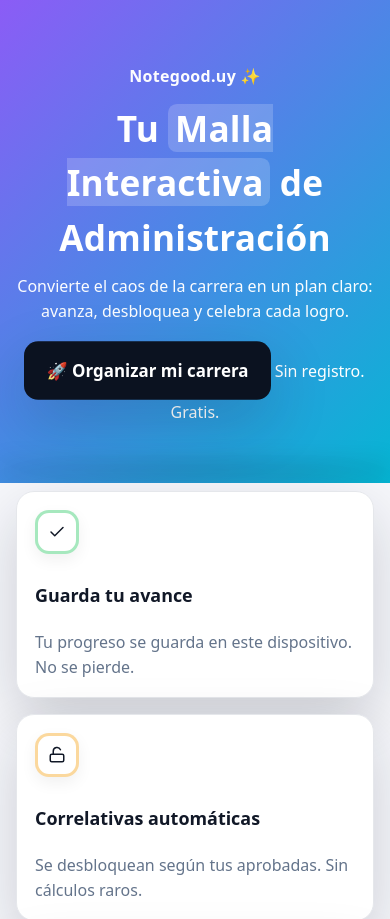
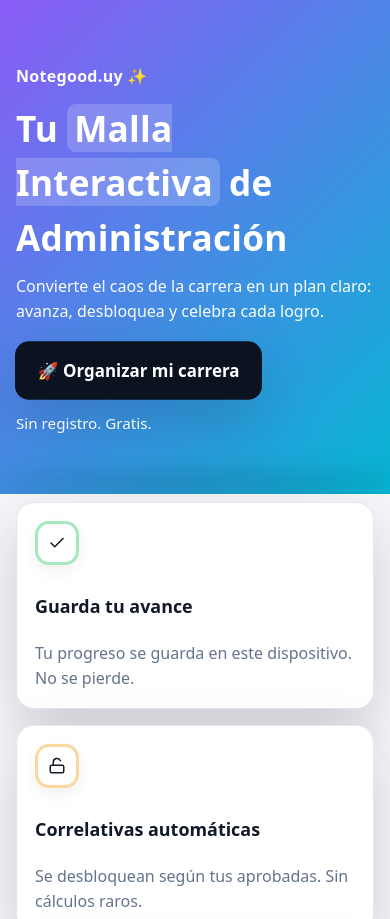
Before and after one commit to NotegoodUY/MallaAdminFCEA-UDELAR, a plain HTML site: page index.html in a window 390 px wide. Shown: the top 919 px of the page. Drawn offline with Linux system fonts and the light colour scheme.

Commit message:
Update styles.css

```diff
--- a/styles.css
+++ b/styles.css
@@ -29,14 +29,13 @@ a.link:focus-visible{outline:3px solid #0ea5e9;outline-offset:3px}
   padding:64px 0 58px;
   position:relative; overflow:hidden;
 }
-.hero-grid{
-  display:grid; grid-template-columns: 1.1fr .9fr; gap:26px; align-items:center;
-}
+.hero-grid{display:grid; grid-template-columns: 1.1fr .9fr; gap:26px; align-items:center}
 .hero-left{max-width:680px}
 .brand{font-weight:800;letter-spacing:.3px;opacity:.98}
 .hero-title{font-size:clamp(2.2rem,5vw,3.2rem);font-weight:900;letter-spacing:.2px;margin:12px 0 10px}
 .brand-accent{background:rgba(255,255,255,.18);padding:0 .42rem;border-radius:.55rem}
 .hero-sub{opacity:.98;max-width:640px;margin:0 0 18px 0}
+.cta-block{display:flex;align-items:center;gap:12px;flex-wrap:wrap}
 .btn-pri{
   display:inline-block;background:#0b1220;color:#fff;border:0;border-radius:14px;
   padding:1rem 1.4rem;font-weight:900;font-size:1.05rem;
@@ -46,6 +45,7 @@ a.link:focus-visible{outline:3px solid #0ea5e9;outline-offset:3px}
 .btn-pri:hover{transform:translateY(-1px); box-shadow:0 28px 64px rgba(11,18,32,.32); filter:brightness(1.05)}
 .btn-pri:focus-visible{outline:3px solid #fff; outline-offset:3px}
 .btn-pulse{animation:pulse 1.8s ease-in-out infinite}
+.cta-sub{font-size:.95rem;opacity:.95}
 @keyframes pulse{0%,100%{transform:translateY(0) scale(1)}50%{transform:translateY(-1px) scale(1.02)}}
 
 .hero-illus{min-height:220px}
@@ -55,12 +55,12 @@ a.link:focus-visible{outline:3px solid #0ea5e9;outline-offset:3px}
   filter:blur(10px); pointer-events:none;
 }
 @media (max-width:960px){
-  .hero-grid{grid-template-columns:1fr; text-align:center}
+  .hero-grid{grid-template-columns:1fr; text-align:left}
   .hero-left{margin:0 auto}
   .hero-illus{display:none}
 }
 
-/* ===== BENEFICIOS (3 columnas x 2 filas) ===== */
+/* ===== BENEFICIOS (3x2, reordenados) ===== */
 .benefits-wrap{margin-top:8px;margin-bottom:18px}
 .benefits-grid{
   display:grid; gap:16px;
@@ -107,7 +107,7 @@ a.link:focus-visible{outline:3px solid #0ea5e9;outline-offset:3px}
 
 /* ===== Footer ===== */
 .ng-footer{ text-align:center; color:var(--muted); font-size:.95rem; padding:24px 16px 44px }
-.ng-footer .link{text-decoration:underline}
+.ng-footer .footer-links{font-size:.92rem;opacity:.95}
 
 /* =============================================================================
    SECCIÓN MALLA (adentro) — compatibilidad con dos variantes de app.js:
```
